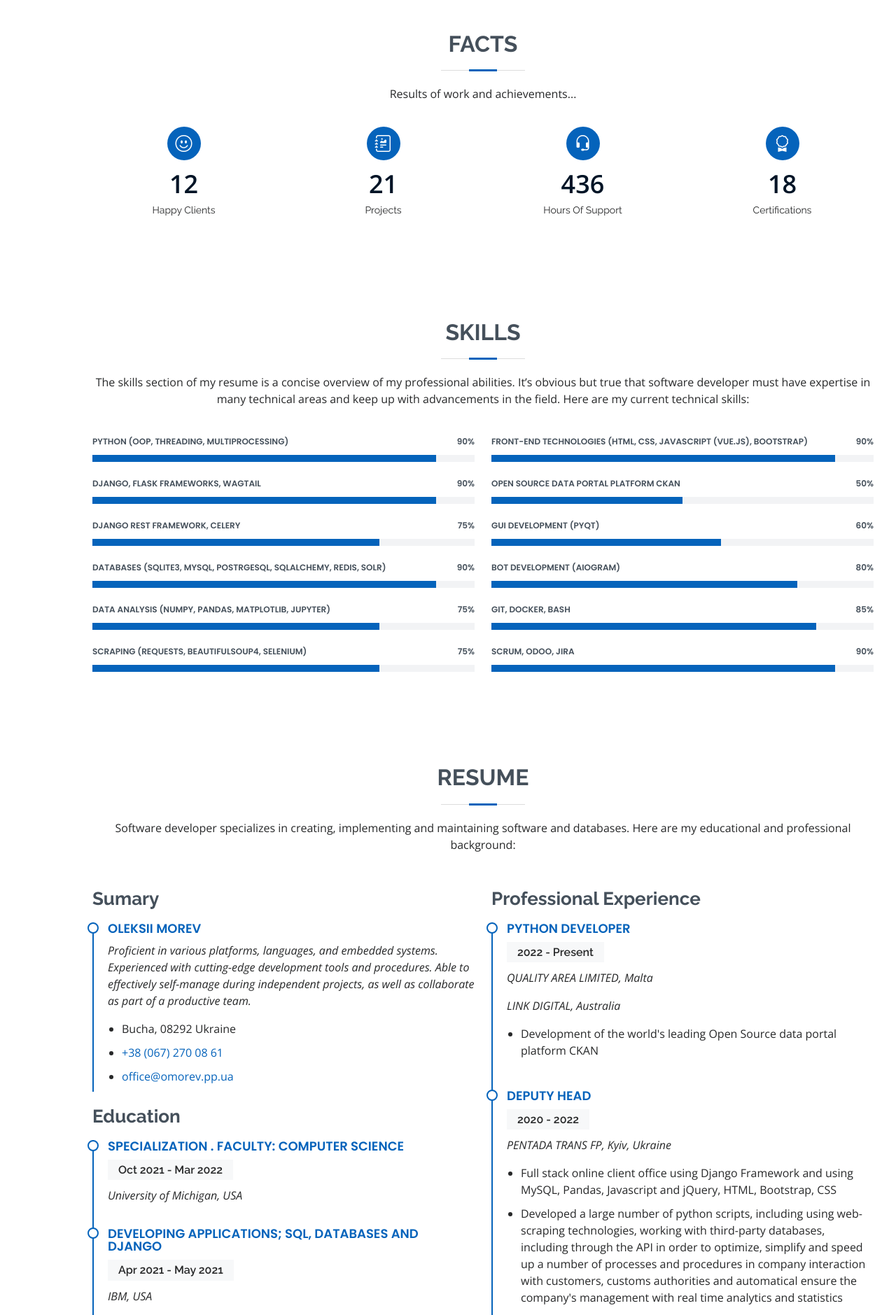
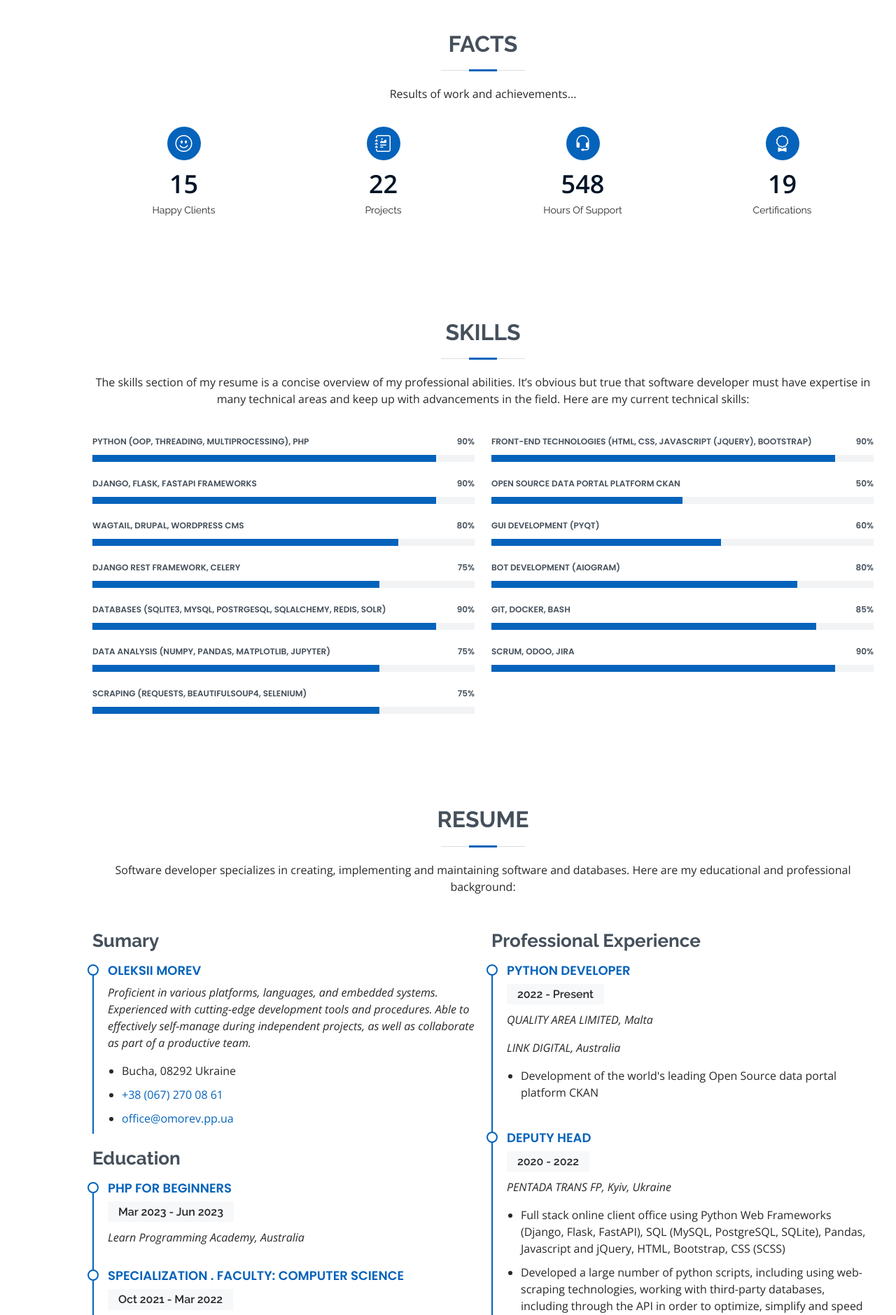
Before and after one commit to agmorev/omit, a Django app: page / in a window 1280 px wide. Shown: the part 1540-3419 px from the top of the page at 70% size. Run offline with Django 4.2, Linux system fonts and the light colour scheme; data that the repository does not hold is empty; some libraries are stand-ins or nearby versions.

Commit message:
Add new skills figures and change resume

```diff
--- a/templates/main/facts.html
+++ b/templates/main/facts.html
@@ -15,7 +15,7 @@
 			<div class="col-lg-3 col-md-6">
 				<div class="count-box">
 					<i class="bi bi-emoji-smile"></i>
-					<span data-purecounter-start="0" data-purecounter-end="12" data-purecounter-duration="1" class="purecounter"></span>
+					<span data-purecounter-start="0" data-purecounter-end="15" data-purecounter-duration="1" class="purecounter"></span>
 					<p>{% trans "Happy Clients" %}</p>
 				</div>
 			</div>
@@ -23,7 +23,7 @@
 			<div class="col-lg-3 col-md-6 mt-5 mt-md-0">
 				<div class="count-box">
 					<i class="bi bi-journal-richtext"></i>
-					<span data-purecounter-start="0" data-purecounter-end="21" data-purecounter-duration="1" class="purecounter"></span>
+					<span data-purecounter-start="0" data-purecounter-end="22" data-purecounter-duration="1" class="purecounter"></span>
 					<p>{% trans "Projects" %}</p>
 				</div>
 			</div>
@@ -31,7 +31,7 @@
 			<div class="col-lg-3 col-md-6 mt-5 mt-lg-0">
 				<div class="count-box">
 					<i class="bi bi-headset"></i>
-					<span data-purecounter-start="0" data-purecounter-end="436" data-purecounter-duration="1" class="purecounter"></span>
+					<span data-purecounter-start="0" data-purecounter-end="548" data-purecounter-duration="1" class="purecounter"></span>
 					<p>{% trans "Hours Of Support" %}</p>
 				</div>
 			</div>
@@ -39,7 +39,7 @@
 			<div class="col-lg-3 col-md-6 mt-5 mt-lg-0">
 				<div class="count-box">
 					<i class="bi bi-award"></i>
-					<span data-purecounter-start="0" data-purecounter-end="18" data-purecounter-duration="1" class="purecounter"></span>
+					<span data-purecounter-start="0" data-purecounter-end="19" data-purecounter-duration="1" class="purecounter"></span>
 					<p>{% trans "Certifications" %}</p>
 				</div>
 			</div>
--- a/templates/main/resume.html
+++ b/templates/main/resume.html
@@ -24,6 +24,11 @@
                 </div>
 
                 <h3 class="resume-title">{% trans "Education" %}</h3>
+                <div class="resume-item">
+                    <h4>{% trans "PHP for Beginners" %}</h4>
+                    <h5>Mar 2023 - Jun 2023</h5>
+                    <p><em>Learn Programming Academy, Australia</em></p>
+                </div>
                 <div class="resume-item">
                     <h4>{% trans "Specialization <Python 3 Programming>. Faculty: Computer Science" %}</h4>
                     <h5>Oct 2021 - Mar 2022</h5>
@@ -71,7 +76,7 @@
                     <h5>2020 - 2022</h5>
                     <p><em>PENTADA TRANS FP, Kyiv, Ukraine</em></p>
                     <ul>
-                        <li>{% trans "Full stack online client office using Django Framework and using MySQL, Pandas, Javascript and jQuery, HTML, Bootstrap, CSS" %}</li>
+                        <li>{% trans "Full stack online client office using Python Web Frameworks (Django, Flask, FastAPI), SQL (MySQL, PostgreSQL, SQLite), Pandas, Javascript and jQuery, HTML, Bootstrap, CSS (SCSS)" %}</li>
                         <li>{% trans "Developed a large number of python scripts, including using web-scraping technologies, working with third-party databases, including through the API in order to optimize, simplify and speed up a number of processes and procedures in company interaction with customers, customs authorities and automatical ensure the company's management with real time analytics and statistics" %}</li>
                         <li>{% trans "Developed a powerful comprehensive multi-level Telegram bot (aiogram library), aimed at comfortable interaction with the client, providing him with the necessary current information from third-party resources, various calculators in the customs sphere, database data, reporting on work, access to additional functionality in personal office in the bot, interaction with corporate chats" %}</li>
                         <li>{% trans "Startup to develop a web portal for interaction of individuals and legal entities with customs authorities" %}</li>
--- a/templates/main/skills.html
+++ b/templates/main/skills.html
@@ -15,16 +15,23 @@
 			<div class="col-lg-6">
 
 				<div class="progress">
-					<span class="skill">{% trans "Python (OOP, Threading, Multiprocessing)" %}<i class="val">90%</i></span>
+					<span class="skill">{% trans "Python (OOP, Threading, Multiprocessing), PHP" %}<i class="val">90%</i></span>
 					<div class="progress-bar-wrap">
 						<div class="progress-bar" role="progressbar" aria-valuenow="90" aria-valuemin="0" aria-valuemax="100"></div>
 					</div>
 				</div>
 
 				<div class="progress">
-					<span class="skill">{% trans "Django, Flask Frameworks, Wagtail" %}<i class="val">90%</i></span>
+					<span class="skill">{% trans "Django, Flask, FastAPI Frameworks" %}<i class="val">90%</i></span>
 					<div class="progress-bar-wrap">
 						<div class="progress-bar" role="progressbar" aria-valuenow="90" aria-valuemin="0" aria-valuemax="100"></div>
+					</div>
+				</div>
+
+				<div class="progress">
+					<span class="skill">{% trans "Wagtail, Drupal, Wordpress CMS" %}<i class="val">80%</i></span>
+					<div class="progress-bar-wrap">
+						<div class="progress-bar" role="progressbar" aria-valuenow="80" aria-valuemin="0" aria-valuemax="100"></div>
 					</div>
 				</div>
 
@@ -61,7 +68,7 @@
 			<div class="col-lg-6">
 
 				<div class="progress">
-					<span class="skill">{% trans "Front-end technologies (HTML, CSS, JavaScript (Vue.js), Bootstrap)" %}<i class="val">90%</i></span>
+					<span class="skill">{% trans "Front-end technologies (HTML, CSS, JavaScript (jQuery), Bootstrap)" %}<i class="val">90%</i></span>
 					<div class="progress-bar-wrap">
 						<div class="progress-bar" role="progressbar" aria-valuenow="90" aria-valuemin="0" aria-valuemax="100"></div>
 					</div>
```
